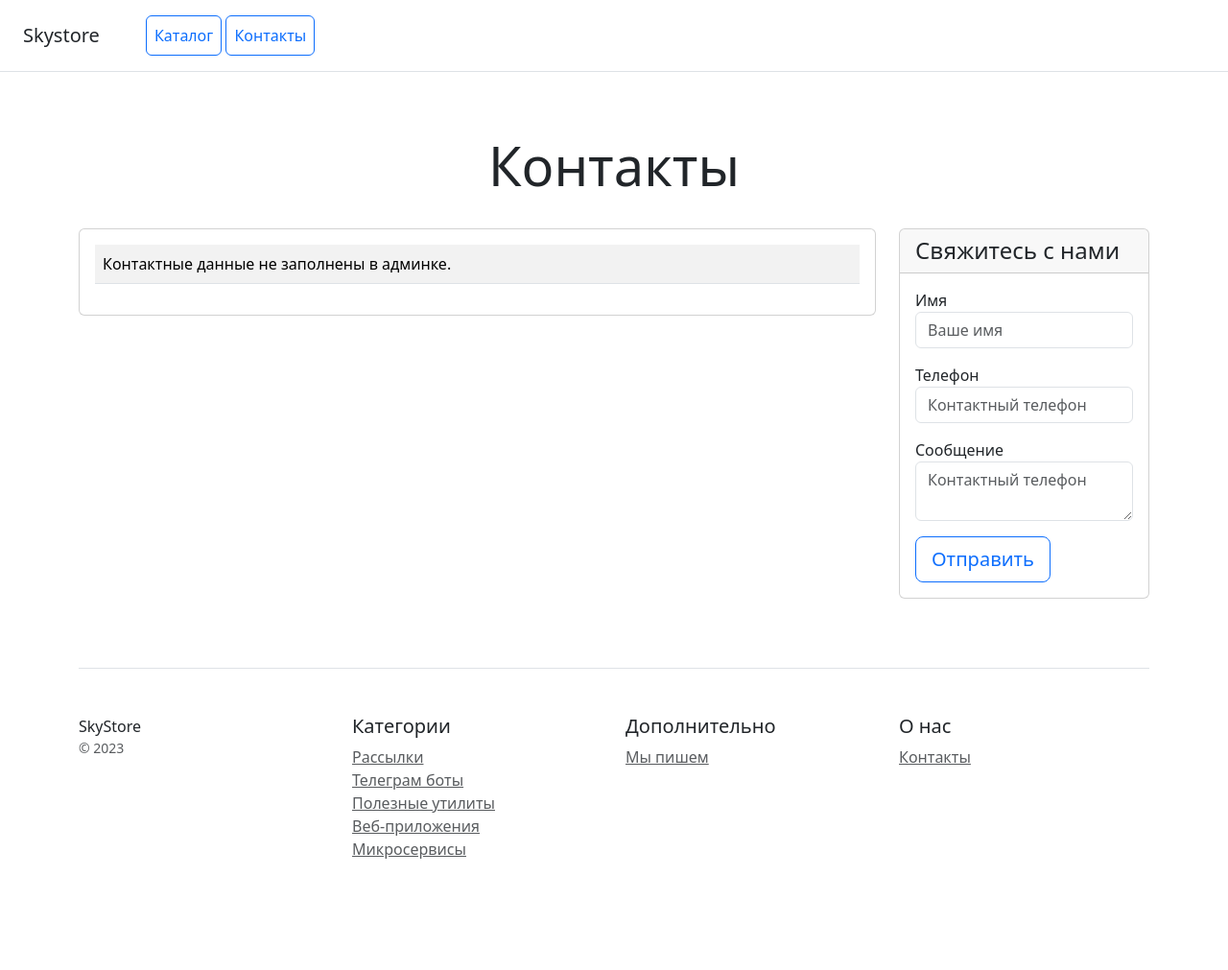
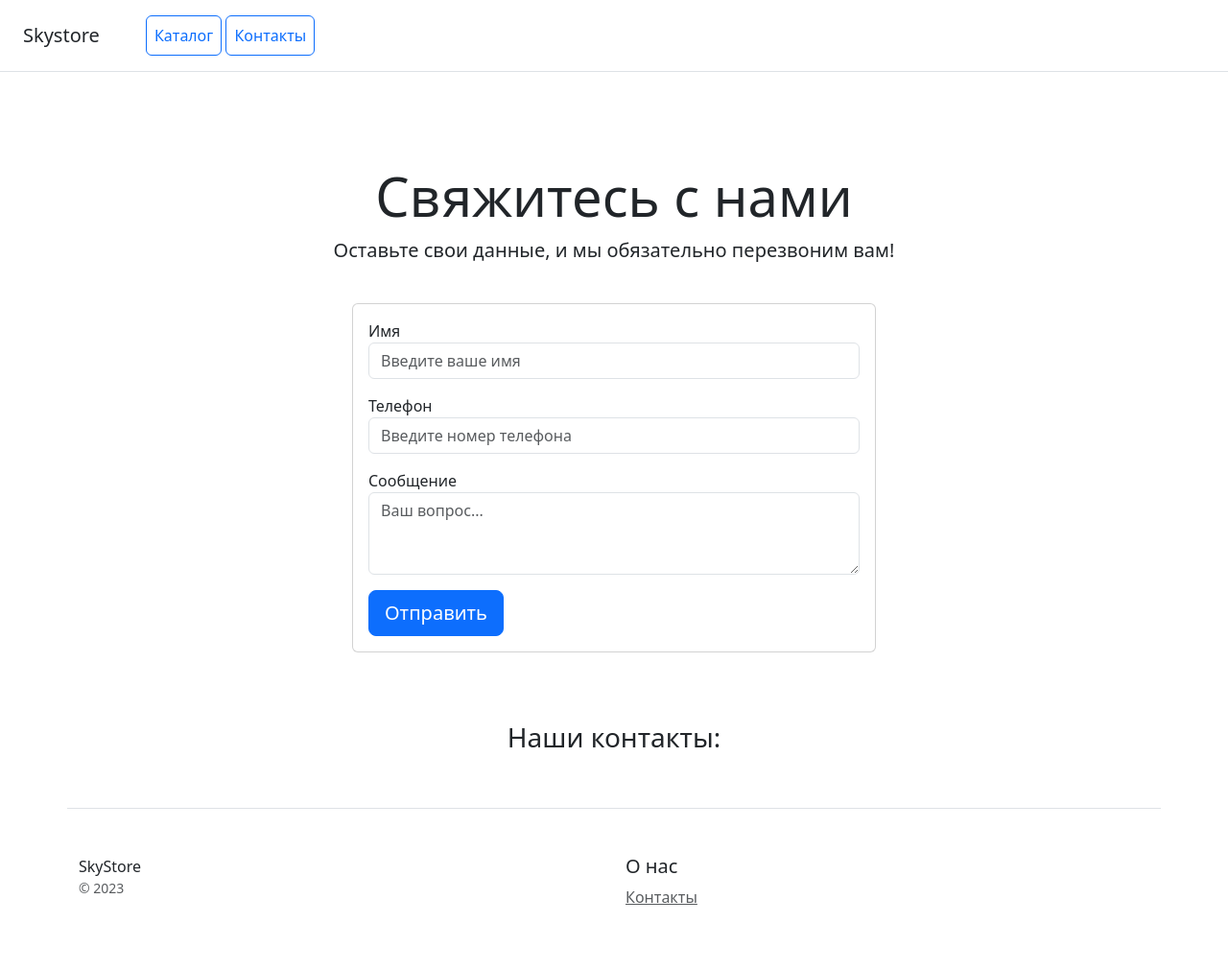
Before and after one commit to BreatheEase93/python_project_django, a Django app: page /contacts/ in a window 1280 px wide. Shown: the whole page at 96% size. Before the commit the page ends 895 px from the top, so only its background shows below. Run offline with Django 5.2, Linux system fonts and the light colour scheme; data that the repository does not hold is empty; some libraries are stand-ins or nearby versions.

Commit message:
Задача 3

```diff
--- /dev/null
+++ b/catalog/templates/catalog/base.html
@@ -0,0 +1,38 @@
+<!doctype html>
+{% load static %}
+<html lang="ru">
+<head>
+    <meta charset="utf-8">
+    <meta name="viewport" content="width=device-width, initial-scale=1">
+    <title>{% block title %}Skystore{% endblock %}</title>
+    <link rel="stylesheet" href="{% static 'css/bootstrap.min.css' %}">
+</head>
+<body>
+
+    <!-- Включаем подшаблон меню -->
+    {% include 'catalog/includes/inc_main_menu.html' %}
+
+    <main class="container mt-5">
+        {% block content %}
+        <!-- Здесь будет уникальный контент каждой страницы -->
+        {% endblock %}
+    </main>
+
+    <footer class="container pt-4 my-md-5 pt-md-5 border-top">
+        <div class="row">
+            <div class="col-12 col-md">
+                SkyStore
+                <small class="d-block mb-3 text-muted">&copy; 2023</small>
+            </div>
+            <div class="col-6 col-md">
+                <h5>О нас</h5>
+                <ul class="list-unstyled text-small">
+                    <li><a class="text-muted" href="{% url 'catalog:contacts' %}">Контакты</a></li>
+                </ul>
+            </div>
+        </div>
+    </footer>
+
+    <script src="{% static 'js/bootstrap.bundle.min.js' %}"></script>
+</body>
+</html>
--- a/catalog/templates/catalog/contacts.html
+++ b/catalog/templates/catalog/contacts.html
@@ -1,103 +1,44 @@
-<!doctype html>
-<html lang="en">
-<head>
-    <meta charset="utf-8">
-    <meta name="viewport" content="width=device-width, initial-scale=1">
-    <title>Skystore</title>
-    <link rel="stylesheet" href="/static/css/bootstrap.min.css">
-</head>
-<body>
-<div class="d-flex flex-column flex-md-row align-items-center p-3 px-md-4 mb-3 bg-white border-bottom box-shadow">
-    <h5 class="my-0 mr-md-auto font-weight-normal">Skystore</h5>
-    <nav class="ms-5">
-        <a class="p-2 btn btn-outline-primary" href="/">Каталог</a>
-        <a class="p-2 btn btn-outline-primary" href="/contacts/">Контакты</a>
-    </nav>
+{% extends 'catalog/base.html' %}
+
+{% block title %}Контакты - Skystore{% endblock %}
+
+{% block content %}
+<div class="pricing-header px-3 py-3 pt-md-5 pb-md-4 mx-auto text-center">
+    <h1 class="display-4">Свяжитесь с нами</h1>
+    <p class="lead">Оставьте свои данные, и мы обязательно перезвоним вам!</p>
 </div>
 
-<div class="pricing-header px-3 py-3 pt-md-5 pb-md-4 mx-auto text-center">
-    <h1 class="display-4">Контакты</h1>
-</div>
-
-<div class="container">
-    <div class="row text-start">
-        <div class="col-lg-9 col-md-6 col-sm-12">
+<div class="row justify-content-center">
+    <div class="col-md-6">
         <div class="card mb-4 box-shadow">
             <div class="card-body">
-                    <table class="table table-striped">
-                        {% for contact in contact_list %}
-                        <tr>
-                            <td class="w-25">Контакт: {{ contact.name }}</td>
-                            <td>{{ contact.phone }}<br>{{ contact.message }}</td>
-                        </tr>
-                        {% empty %}
-                        <tr>
-                            <td colspan="2">Контактные данные не заполнены в админке.</td>
-                        </tr>
-                        {% endfor %}
-                    </table>
+                <form method="post">
+                    {% csrf_token %} <!-- Обязательный тег для защиты форм в Django -->
+                    <div class="form-group mb-3">
+                        <label for="name">Имя</label>
+                        <input type="text" name="name" id="name" class="form-control" placeholder="Введите ваше имя" required>
                     </div>
+                    <div class="form-group mb-3">
+                        <label for="phone">Телефон</label>
+                        <input type="text" name="phone" id="phone" class="form-control" placeholder="Введите номер телефона" required>
                     </div>
+                    <div class="form-group mb-3">
+                        <label for="message">Сообщение</label>
+                        <textarea name="message" id="message" class="form-control" rows="3" placeholder="Ваш вопрос..."></textarea>
                     </div>
-        <div class="col-lg-3 col-md-6 col-sm-12">
-            <div class="card mb-4 box-shadow">
-                <div class="card-header">
-                    <h4 class="my-0 font-weight-normal">Свяжитесь с нами</h4>
-                </div>
-                <div class="card-body">
-                    <form method="post" action="" class="form-floating">
-                        {% csrf_token %}
-                        <div class="mb-3">
-                            <label for="name">Имя</label>
-                            <input type="text" name="name" class="form-control" id="name" placeholder="Ваше имя" required>
-                        </div>
-                        <div class="mb-3">
-                            <label for="phone">Телефон</label>
-                            <input type="text" name="phone" class="form-control" id="phone" placeholder="Контактный телефон" required>
-                        </div>
-                        <div class="mb-3">
-                            <label for="message">Сообщение</label>
-                            <textarea type="text" name="message" class="form-control" id="message" placeholder="Контактный телефон" required></textarea>
-                        </div>
-                        <button type="submit" class="btn btn-lg btn-block btn-outline-primary">Отправить</button>
+                    <button type="submit" class="btn btn-lg btn-block btn-primary">Отправить</button>
                 </form>
             </div>
         </div>
     </div>
 </div>
 
-    <footer class="pt-4 my-md-5 pt-md-5 border-top">
-        <div class="row">
-            <div class="col-12 col-md">
-                SkyStore
-                <small class="d-block mb-3 text-muted">&copy; 2023</small>
-            </div>
-            <div class="col-6 col-md">
-                <h5>Категории</h5>
-                <ul class="list-unstyled text-small">
-                    <li><a class="text-muted" href="#">Рассылки</a></li>
-                    <li><a class="text-muted" href="#">Телеграм боты</a></li>
-                    <li><a class="text-muted" href="#">Полезные утилиты</a></li>
-                    <li><a class="text-muted" href="#">Веб-приложения</a></li>
-                    <li><a class="text-muted" href="#">Микросервисы</a></li>
-                </ul>
-            </div>
-            <div class="col-6 col-md">
-                <h5>Дополнительно</h5>
-                <ul class="list-unstyled text-small">
-                    <li><a class="text-muted" href="#">Мы пишем</a></li>
-                </ul>
-            </div>
-            <div class="col-6 col-md">
-                <h5>О нас</h5>
-                <ul class="list-unstyled text-small">
-                    <li><a class="text-muted" href="/contacts/">Контакты</a></li>
-                </ul>
+<div class="row text-center mt-5">
+    <div class="col-12">
+        <h3>Наши контакты:</h3>
+        {% for contact in contact_list %}
+            <p><strong>Адрес:</strong> {{ contact.address }} | <strong>Телефон:</strong> {{ contact.phone }}</p>
+        {% endfor %}
     </div>
 </div>
-    </footer>
-</div>
-
-<script src="/static/js/bootstrap.bundle.min.js"></script>
-</body>
-</html>
+{% endblock %}
--- /dev/null
+++ b/catalog/templates/catalog/includes/inc_main_menu.html
@@ -0,0 +1,7 @@
+<div class="d-flex flex-column flex-md-row align-items-center p-3 px-md-4 mb-3 bg-white border-bottom box-shadow">
+    <h5 class="my-0 mr-md-auto font-weight-normal">Skystore</h5>
+    <nav class="ms-5">
+        <a class="p-2 btn btn-outline-primary" href="{% url 'catalog:index' %}">Каталог</a>
+        <a class="p-2 btn btn-outline-primary" href="{% url 'catalog:contacts' %}">Контакты</a>
+    </nav>
+</div>
--- a/catalog/views.py
+++ b/catalog/views.py
@@ -21,12 +21,12 @@ def home(request):
 
 
 def index(request):
-    """Получаем 5 последних товаров"""
+    """Получаем 5 последних товаров и передаем их в шаблон"""
     latest_products = Product.objects.all().order_by('-created_at')[:5]
-    for product in latest_products:
-        print(f"ID: {product.id}, Название: {product.name}, Цена: {product.price}")
-
-    return render(request, 'catalog/home.html')
+    context = {
+        'products': latest_products
+    }
+    return render(request, 'catalog/home.html', context)
 
 
 def show_product(request, pk: int):
```
Also changed, not shown: catalog/templates/catalog/home.html (+9 -58 lines), catalog/templates/catalog/product.html (+49 -21 lines). Lines whose indentation alone changed are shown as unchanged.
